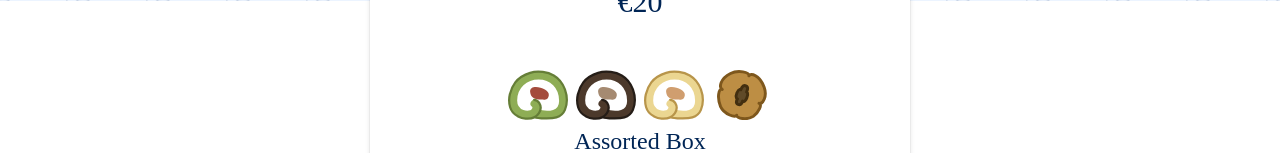
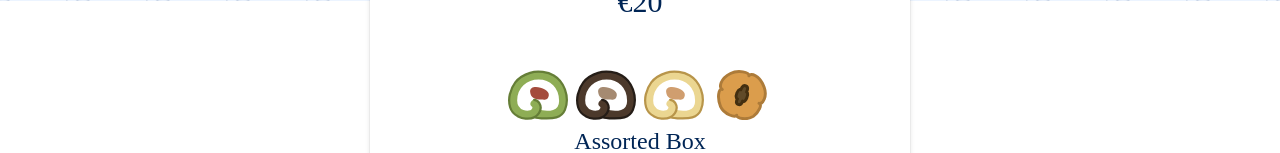
Before and after one commit to Raicuparta/beki-bakes, a Next.js app: page /menu/roll-cake in a window 1280 px wide. Shown: the part 799-952 px from the top of the page. Built offline with nearby package versions, Linux system fonts and the light colour scheme; a web font is replaced by a local one.

Commit message:
Unified cookie color

```diff
--- a/components/icons/cookie-icon.tsx
+++ b/components/icons/cookie-icon.tsx
@@ -1,3 +1,5 @@
+import { iconColors } from "./icon-color";
+
 const size = 50;
 const lineWidth = 60;
 
@@ -13,8 +15,8 @@ export const CookieIcon = () => (
   >
     <path
       style={{
-        fill: "#bd8e44",
-        stroke: "#7e571c",
+        fill: iconColors.cookie,
+        stroke: iconColors.cookieOutline,
         strokeLinecap: "round",
         strokeLinejoin: "round",
         strokeWidth: lineWidth,
--- a/components/icons/icon-color.tsx
+++ b/components/icons/icon-color.tsx
@@ -3,4 +3,6 @@ export const iconColors = {
   matchaCakeOutline: "#657e37",
   matchaGlaze: "#6c8541",
   matchaGlazeOutline: "#475a24",
+  cookie: "#db9d4c",
+  cookieOutline: "#ad7b39",
 };
--- a/components/icons/pyramid-icon.tsx
+++ b/components/icons/pyramid-icon.tsx
@@ -56,8 +56,8 @@ const PyramidIcon = ({ size = 60, bodyColor, bodyOutlineColor }: Props) => (
     <path id="Layer 1" className="pyramid-s0" d="" />
     <path
       style={{
-        fill: "#db9d4c",
-        stroke: "#bd863e",
+        fill: iconColors.cookie,
+        stroke: iconColors.cookieOutline,
         strokeLinecap: "round",
         strokeLinejoin: "round",
         strokeWidth: 50,
--- a/components/icons/tart-icon.tsx
+++ b/components/icons/tart-icon.tsx
@@ -1,3 +1,5 @@
+import { iconColors } from "./icon-color";
+
 type Props = {
   size?: number;
 };
@@ -13,7 +15,7 @@ export const TartIcon = ({ size = 60 }: Props) => (
     <title>tart-icon</title>
     <style>
       {`
-		.tart-s0 { fill: #e6ac60;stroke: #ac7c3e;stroke-width: 50 }
+		.tart-s0 { fill: ${iconColors.cookie};stroke: ${iconColors.cookieOutline};stroke-width: 50 }
 		.tart-s1 { fill: #19270d;stroke: #364427;stroke-width: 50 }
 		.tart-s2 { opacity: .8;fill: #ceac2a }
 		.tart-s3 { opacity: .8;fill: #f0c933 }
```
